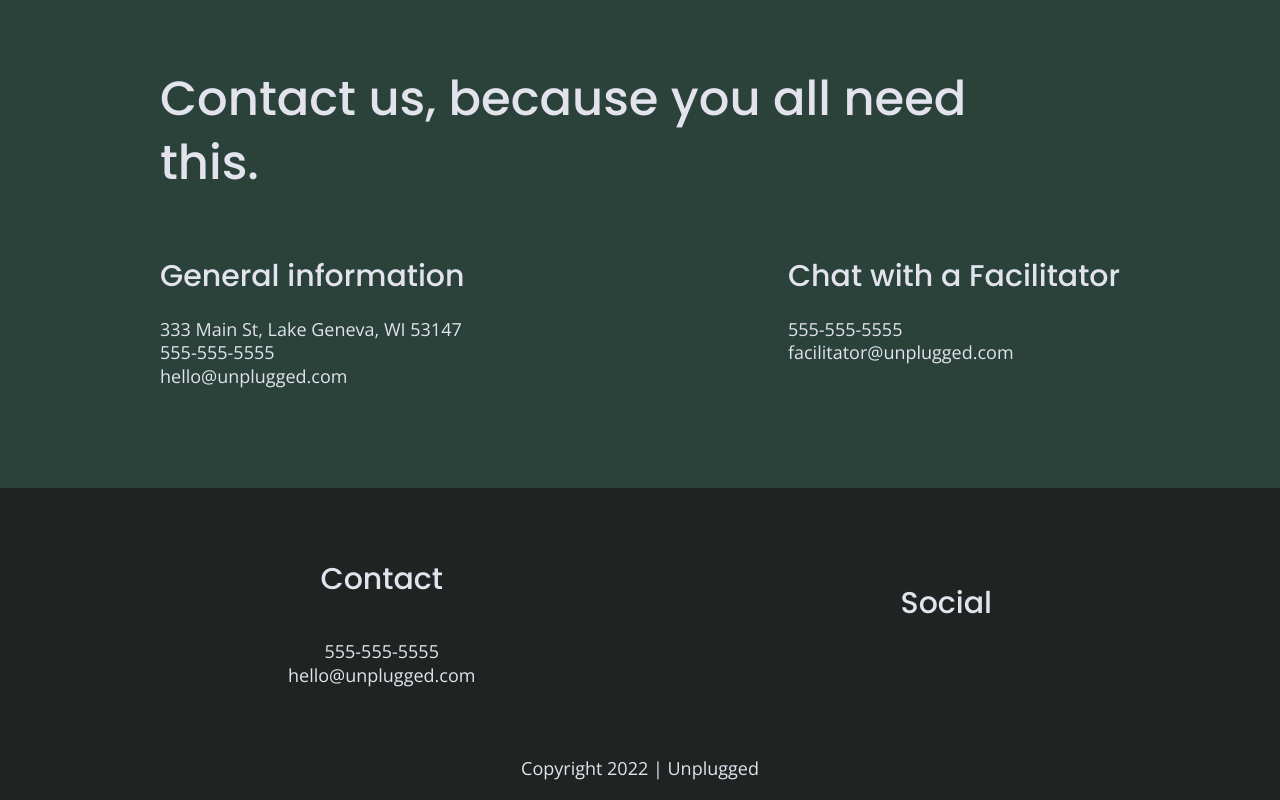
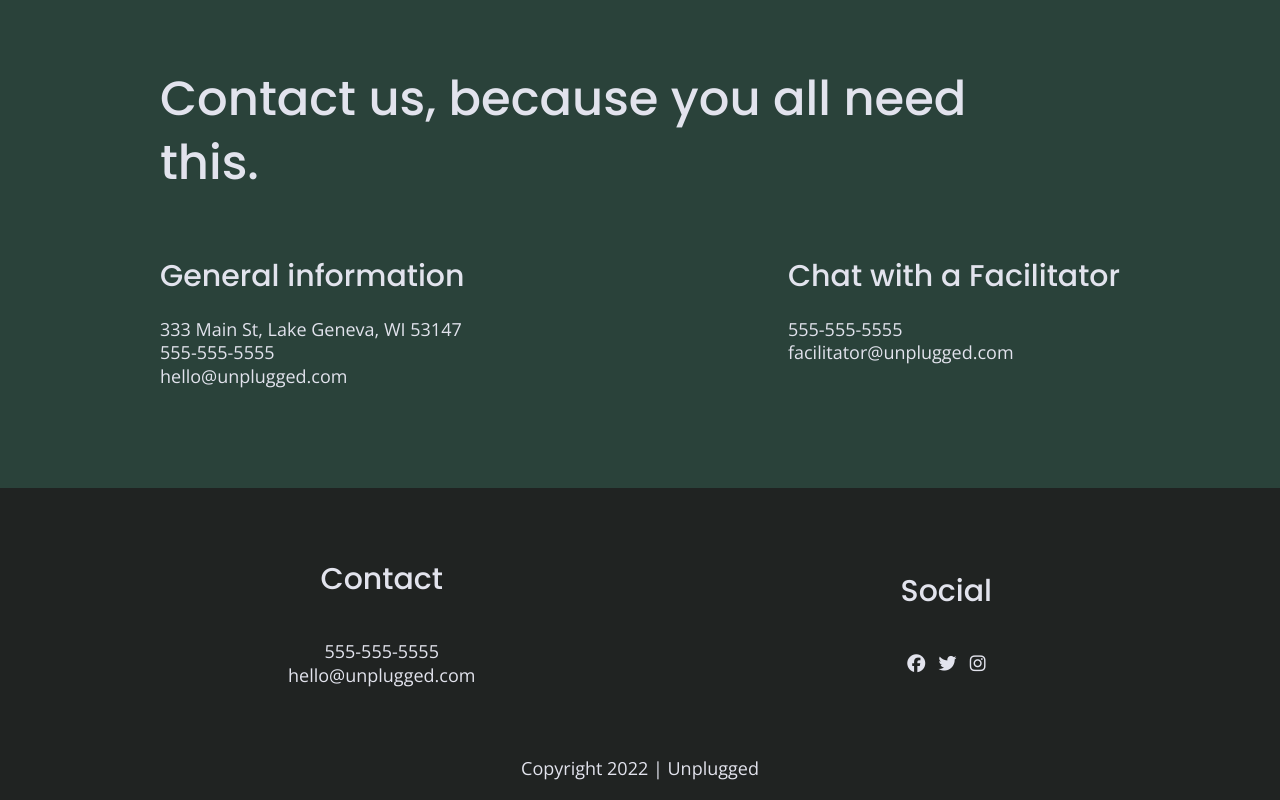
Before and after one commit to dsad8000/unplugged-retreat, a website: page about/index.html in a window 1280 px wide. Shown: the part 1221-2021 px from the top of the page. Drawn offline with nearby package versions, Linux system fonts and the light colour scheme.

Commit message:
Added social icons

```diff
--- a/about/index.html
+++ b/about/index.html
@@ -120,13 +120,13 @@
         <h4>Social</h4>
           <div class="social-icons">
             <p>
-              <a href="https://www.facebook.com/profile.php?id=1330172862" target="_blank"></a>
+              <a href="https://www.facebook.com/profile.php?id=1330172862" target="_blank"><i class="fab fa-facebook"></i></a>
             </p>
             <p>
-              <a href="https://twitter.com/SadlerDanielleA" target="_blank"></a>
+              <a href="https://twitter.com/SadlerDanielleA" target="_blank"><i class="fab fa-twitter"></i></a>
             </p>
             <p>
-              <a href="https://www.instagram.com/sadlerd8000/?hl=en" target="_blank"></a>
+              <a href="https://www.instagram.com/sadlerd8000/?hl=en" target="_blank"><i class="fab fa-instagram"></i></a>
             </p>
           </div>
         </div>
```
Also changed, not shown: faq/index.html (+3 -3 lines), index.html (+3 -3 lines).
